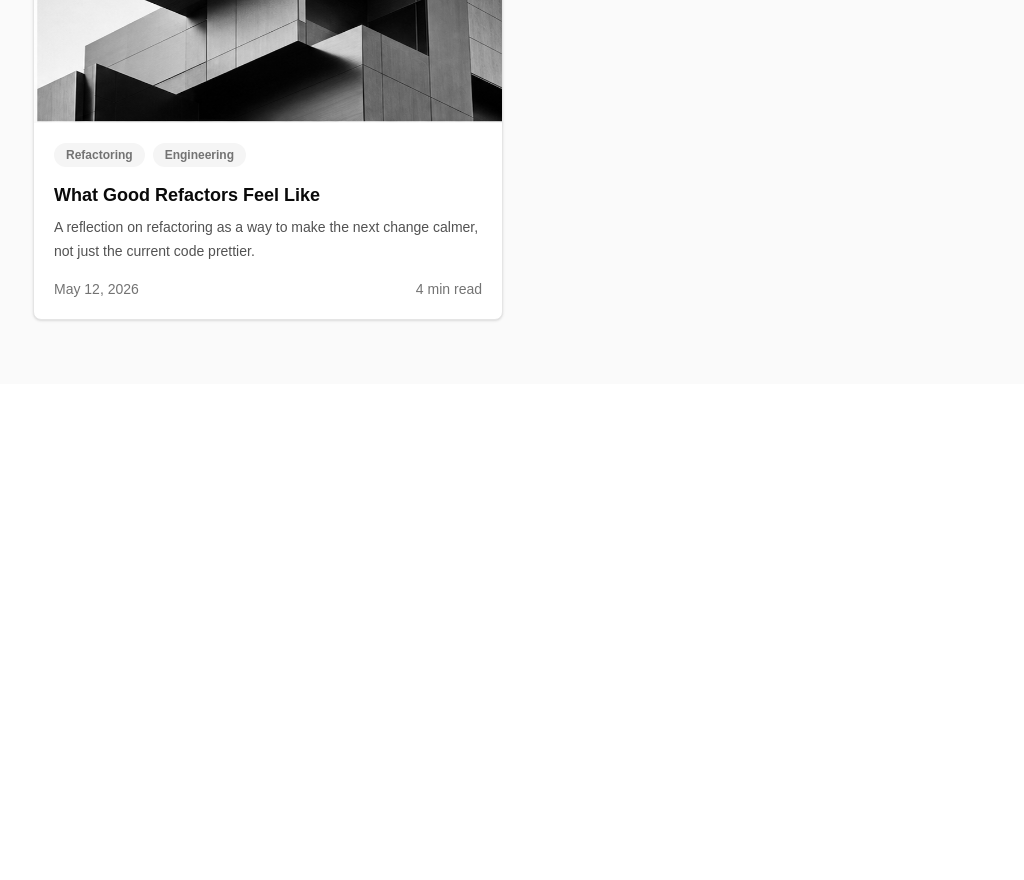
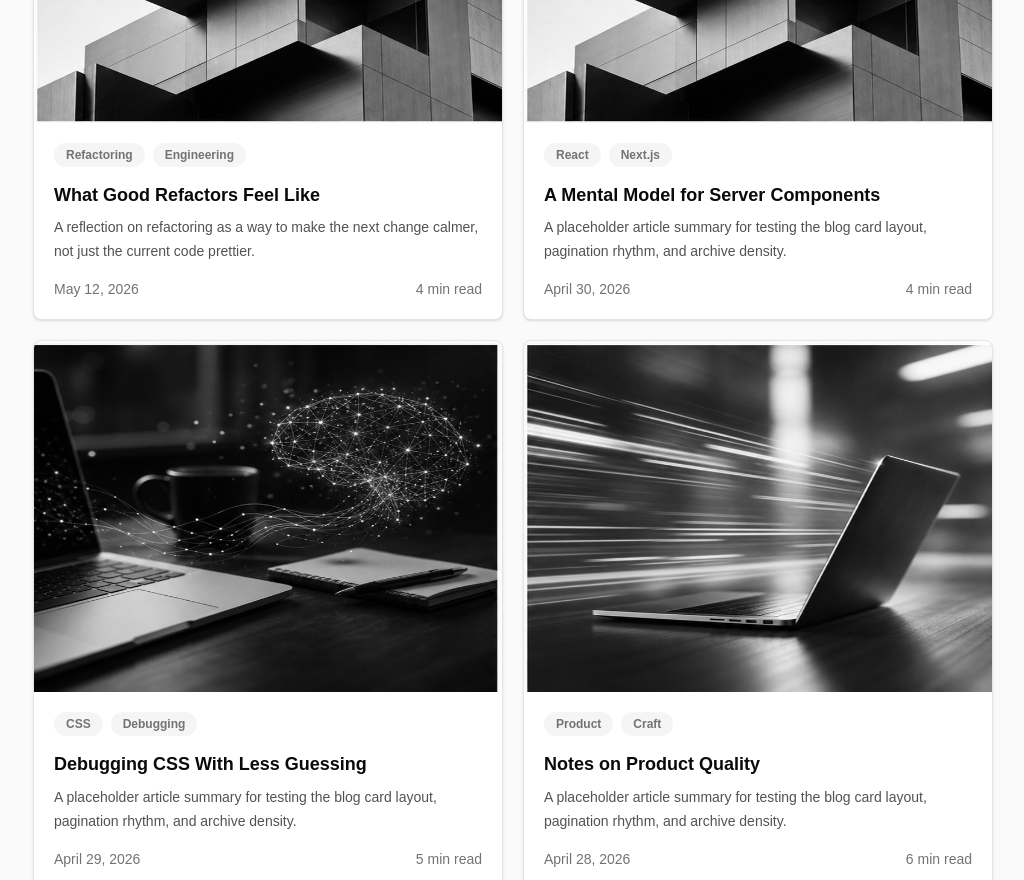
Before and after one commit to hsiaoyihsuan/hsuan-next-blog, a Next.js app: page /archive in a window 1280 px wide. Shown: the part 1920-2800 px from the top of the page, without its empty margins (127-1151 px from the left). Before the commit the page ends 2304 px from the top, so only its background shows below. Built offline with nearby package versions, Linux system fonts and the light colour scheme.

Commit message:
feat: add home page article pagination
- paginate home articles with 9 cards per page
- add page number, previous, next, and ellipsis controls
- expand fake article data for pagination previews

```diff
--- /dev/null
+++ b/app/_components/pagination.tsx
@@ -0,0 +1,121 @@
+import Link from "next/link";
+
+type PaginationProps = {
+  currentPage: number;
+  totalPages: number;
+};
+
+type PaginationItem = number | "...";
+
+function getPageHref(page: number) {
+  return page === 1 ? "/" : `/?page=${page}`;
+}
+
+function getPaginationItems(
+  currentPage: number,
+  totalPages: number,
+): PaginationItem[] {
+  const visiblePages = new Set([1, totalPages]);
+
+  for (let page = currentPage - 1; page <= currentPage + 1; page += 1) {
+    if (page > 1 && page < totalPages) {
+      visiblePages.add(page);
+    }
+  }
+
+  const pages = Array.from(visiblePages).sort((a, b) => a - b);
+
+  return pages.flatMap((page, index) => {
+    const previousPage = pages[index - 1];
+
+    if (previousPage && page - previousPage > 1) {
+      return ["..." as const, page];
+    }
+
+    return [page];
+  });
+}
+
+export function Pagination({ currentPage, totalPages }: PaginationProps) {
+  if (totalPages <= 1) {
+    return null;
+  }
+
+  const items = getPaginationItems(currentPage, totalPages);
+  const previousPage = currentPage - 1;
+  const nextPage = currentPage + 1;
+  const linkClass =
+    "inline-flex h-10 min-w-10 items-center justify-center rounded-full border border-neutral-200 bg-white px-3 text-sm font-semibold text-neutral-600 transition hover:border-neutral-950 hover:text-neutral-950";
+  const disabledClass =
+    "inline-flex h-10 min-w-10 items-center justify-center rounded-full border border-neutral-200 bg-neutral-100 px-3 text-sm font-semibold text-neutral-400";
+
+  return (
+    <nav
+      aria-label="Article pagination"
+      className="flex flex-wrap items-center justify-center gap-2 pt-2"
+    >
+      {currentPage > 1 ? (
+        <Link
+          href={getPageHref(previousPage)}
+          aria-label="Go to previous page"
+          className={linkClass}
+        >
+          Previous
+        </Link>
+      ) : (
+        <span aria-disabled="true" className={disabledClass}>
+          Previous
+        </span>
+      )}
+
+      {items.map((item, index) => {
+        if (item === "...") {
+          return (
+            <span
+              key={`ellipsis-${index}`}
+              aria-hidden="true"
+              className="inline-flex h-10 min-w-10 items-center justify-center text-sm font-semibold text-neutral-400"
+            >
+              ...
+            </span>
+          );
+        }
+
+        const isActive = item === currentPage;
+
+        return isActive ? (
+          <span
+            key={item}
+            aria-current="page"
+            className="inline-flex h-10 min-w-10 items-center justify-center rounded-full bg-neutral-950 px-3 text-sm font-semibold text-white"
+          >
+            {item}
+          </span>
+        ) : (
+          <Link
+            key={item}
+            href={getPageHref(item)}
+            aria-label={`Go to page ${item}`}
+            className={linkClass}
+          >
+            {item}
+          </Link>
+        );
+      })}
+
+      {currentPage < totalPages ? (
+        <Link
+          href={getPageHref(nextPage)}
+          aria-label="Go to next page"
+          className={linkClass}
+        >
+          Next
+        </Link>
+      ) : (
+        <span aria-disabled="true" className={disabledClass}>
+          Next
+        </span>
+      )}
+    </nav>
+  );
+}
--- a/app/_data/articles.ts
+++ b/app/_data/articles.ts
@@ -9,7 +9,7 @@ export type Article = {
   alt: string;
 };
 
-export const articles: Article[] = [
+const featuredArticles: Article[] = [
   {
     slug: "designing-reliable-frontend-architecture",
     title: "Designing Reliable Frontend Architecture",
@@ -66,3 +66,73 @@ export const articles: Article[] = [
     alt: "Black and white software refactoring visual",
   },
 ];
+
+const fakeArticleTopics = [
+  ["server-components-mental-model", "A Mental Model for Server Components", "React", "Next.js"],
+  ["debugging-css-with-less-guessing", "Debugging CSS With Less Guessing", "CSS", "Debugging"],
+  ["notes-on-product-quality", "Notes on Product Quality", "Product", "Craft"],
+  ["making-loading-states-feel-calm", "Making Loading States Feel Calm", "UX", "Frontend"],
+  ["how-to-review-ui-changes", "How to Review UI Changes", "Review", "UI"],
+  ["keeping-design-tokens-useful", "Keeping Design Tokens Useful", "Design Systems", "CSS"],
+  ["writing-better-component-apis", "Writing Better Component APIs", "React", "Architecture"],
+  ["the-cost-of-clever-code", "The Cost of Clever Code", "Engineering", "Maintainability"],
+  ["practical-accessibility-habits", "Practical Accessibility Habits", "Accessibility", "HTML"],
+  ["when-to-reach-for-state-machines", "When to Reach for State Machines", "State", "Frontend"],
+  ["building-search-that-feels-fast", "Building Search That Feels Fast", "Performance", "UX"],
+  ["small-tests-big-confidence", "Small Tests, Big Confidence", "Testing", "Engineering"],
+  ["designing-empty-states", "Designing Empty States", "UX", "Product"],
+  ["organizing-nextjs-app-router-projects", "Organizing Next.js App Router Projects", "Next.js", "Architecture"],
+  ["making-refactors-reviewable", "Making Refactors Reviewable", "Refactoring", "Review"],
+  ["frontend-observability-basics", "Frontend Observability Basics", "Monitoring", "Web"],
+  ["notes-on-ai-code-review", "Notes on AI Code Review", "AI", "Workflow"],
+  ["building-forms-with-care", "Building Forms With Care", "Forms", "UX"],
+  ["what-i-measure-before-optimizing", "What I Measure Before Optimizing", "Performance", "Metrics"],
+  ["error-messages-that-help", "Error Messages That Help", "UX", "Writing"],
+  ["component-boundaries-that-last", "Component Boundaries That Last", "React", "Architecture"],
+  ["choosing-boring-tools", "Choosing Boring Tools", "Engineering", "Tools"],
+  ["frontend-security-checklist", "A Frontend Security Checklist", "Security", "Web"],
+  ["how-i-document-decisions", "How I Document Decisions", "Documentation", "Workflow"],
+  ["animation-with-restraint", "Animation With Restraint", "Motion", "UI"],
+  ["building-local-first-demos", "Building Local-First Demos", "Prototyping", "Web"],
+  ["designing-useful-dashboards", "Designing Useful Dashboards", "Product", "Data"],
+  ["handling-date-and-time-ui", "Handling Date and Time UI", "UX", "Internationalization"],
+  ["the-shape-of-good-components", "The Shape of Good Components", "React", "Design Systems"],
+  ["ai-prompts-for-maintainers", "AI Prompts for Maintainers", "AI", "Engineering"],
+  ["shipping-with-feature-flags", "Shipping With Feature Flags", "Release", "Product"],
+  ["better-pull-request-descriptions", "Better Pull Request Descriptions", "Review", "Writing"],
+  ["responsive-layouts-without-drama", "Responsive Layouts Without Drama", "CSS", "Responsive"],
+  ["designing-for-slow-networks", "Designing for Slow Networks", "Performance", "UX"],
+  ["using-typescript-to-explain-intent", "Using TypeScript to Explain Intent", "TypeScript", "Code Quality"],
+  ["maintaining-a-personal-website", "Maintaining a Personal Website", "Next.js", "Writing"],
+  ["thinking-in-content-models", "Thinking in Content Models", "Content", "Architecture"],
+  ["building-navigation-that-scales", "Building Navigation That Scales", "Navigation", "UX"],
+  ["why-i-like-small-modules", "Why I Like Small Modules", "Architecture", "Maintainability"],
+  ["practical-notes-on-cache-invalidation", "Practical Notes on Cache Invalidation", "Caching", "Web"],
+  ["frontend-interview-notes", "Frontend Interview Notes", "Career", "Frontend"],
+  ["keeping-side-projects-alive", "Keeping Side Projects Alive", "Process", "Writing"],
+  ["designing-with-real-data", "Designing With Real Data", "Product", "Data"],
+  ["how-to-name-things-later", "How to Name Things Later", "Code Quality", "Refactoring"],
+  ["building-a-writing-rhythm", "Building a Writing Rhythm", "Writing", "Process"],
+  ["the-first-hour-of-a-new-codebase", "The First Hour of a New Codebase", "Engineering", "Workflow"],
+  ["using-ai-for-exploration", "Using AI for Exploration", "AI", "Learning"],
+  ["notes-on-deployment-confidence", "Notes on Deployment Confidence", "Deployment", "Testing"],
+  ["frontend-work-that-compounds", "Frontend Work That Compounds", "Frontend", "Career"],
+] as const;
+
+const imagePositions = ["right top", "left bottom", "right bottom", "left top"] as const;
+
+const generatedArticles: Article[] = fakeArticleTopics.map(
+  ([slug, title, firstTag, secondTag], index) => ({
+    slug,
+    title,
+    date: `April ${String(30 - (index % 28)).padStart(2, "0")}, 2026`,
+    excerpt:
+      "A placeholder article summary for testing the blog card layout, pagination rhythm, and archive density.",
+    tags: [firstTag, secondTag],
+    readTime: `${4 + (index % 6)} min read`,
+    imagePosition: imagePositions[index % imagePositions.length],
+    alt: `Black and white visual for ${title}`,
+  }),
+);
+
+export const articles: Article[] = [...featuredArticles, ...generatedArticles];
--- a/app/page.tsx
+++ b/app/page.tsx
@@ -1,10 +1,35 @@
-import Link from "next/link";
 import { ArticleCard } from "@/app/_components/article-card";
+import { Pagination } from "@/app/_components/pagination";
 import { SpriteImage } from "@/app/_components/sprite-image";
 import { articles } from "@/app/_data/articles";
+import Link from "next/link";
 
-export default function Home() {
-  const latestArticles = articles.slice(0, 3);
+const ARTICLES_PER_PAGE = 9;
+
+function parsePage(page: string | string[] | undefined, totalPages: number) {
+  const pageValue = Array.isArray(page) ? page[0] : page;
+  const parsedPage = Number(pageValue ?? 1);
+
+  if (!Number.isInteger(parsedPage) || parsedPage < 1) {
+    return 1;
+  }
+
+  return Math.min(parsedPage, totalPages);
+}
+
+export default async function Home({
+  searchParams,
+}: {
+  searchParams: Promise<{ page?: string | string[] }>;
+}) {
+  const totalPages = Math.ceil(articles.length / ARTICLES_PER_PAGE);
+  const { page } = await searchParams;
+  const currentPage = parsePage(page, totalPages);
+  const startIndex = (currentPage - 1) * ARTICLES_PER_PAGE;
+  const latestArticles = articles.slice(
+    startIndex,
+    startIndex + ARTICLES_PER_PAGE,
+  );
 
   return (
     <main className="min-h-screen bg-neutral-50 pb-28 text-neutral-950 md:pb-16">
@@ -49,10 +74,14 @@ export default function Home() {
             </Link>
           </div>
 
-          <div className="grid gap-5 md:grid-cols-3">
-            {latestArticles.map((article) => (
-              <ArticleCard key={article.slug} article={article} compact />
-            ))}
+          <div className="space-y-6">
+            <div className="grid gap-5 md:grid-cols-3">
+              {latestArticles.map((article) => (
+                <ArticleCard key={article.slug} article={article} compact />
+              ))}
+            </div>
+
+            <Pagination currentPage={currentPage} totalPages={totalPages} />
           </div>
         </section>
       </section>
```
